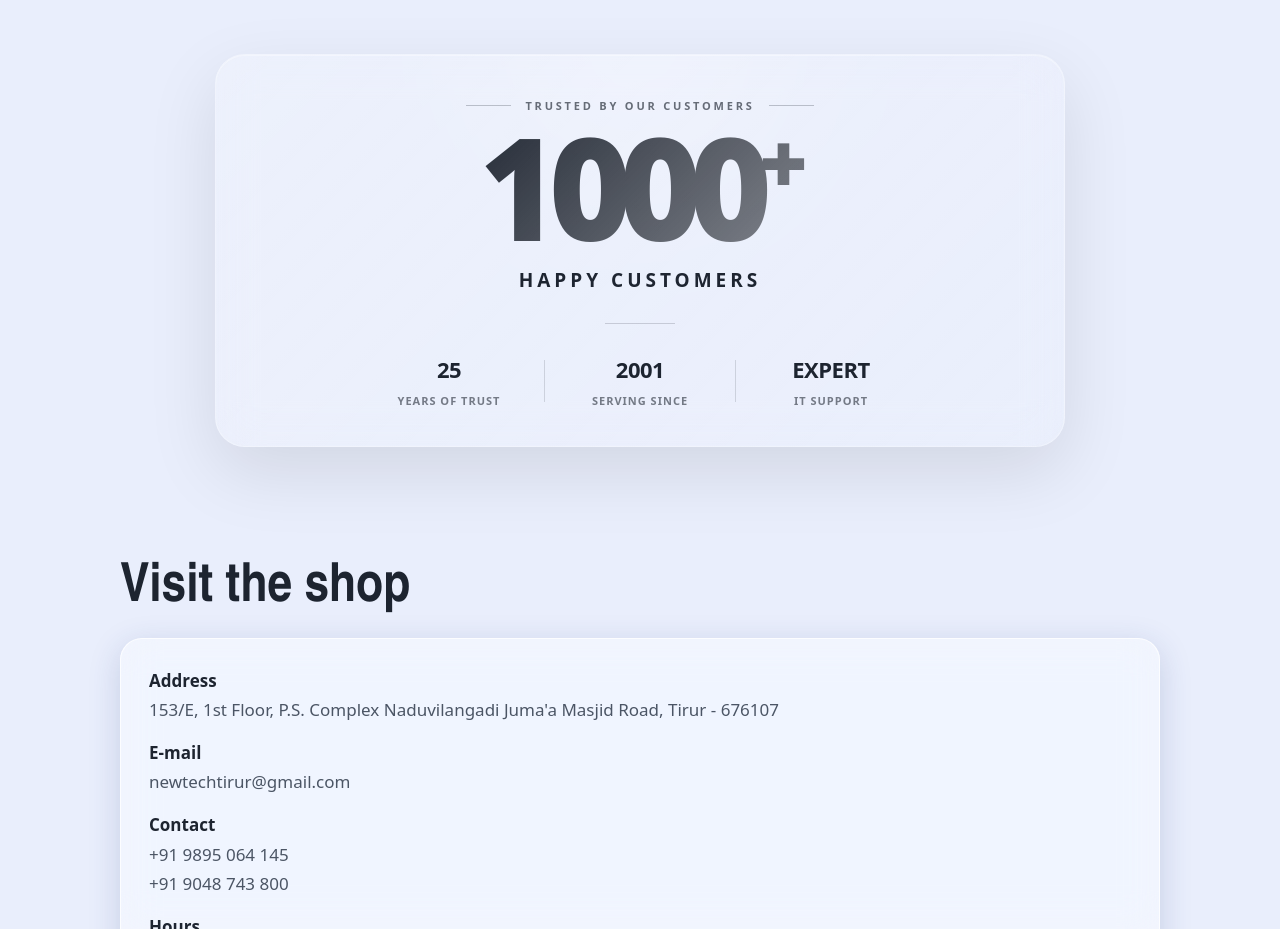
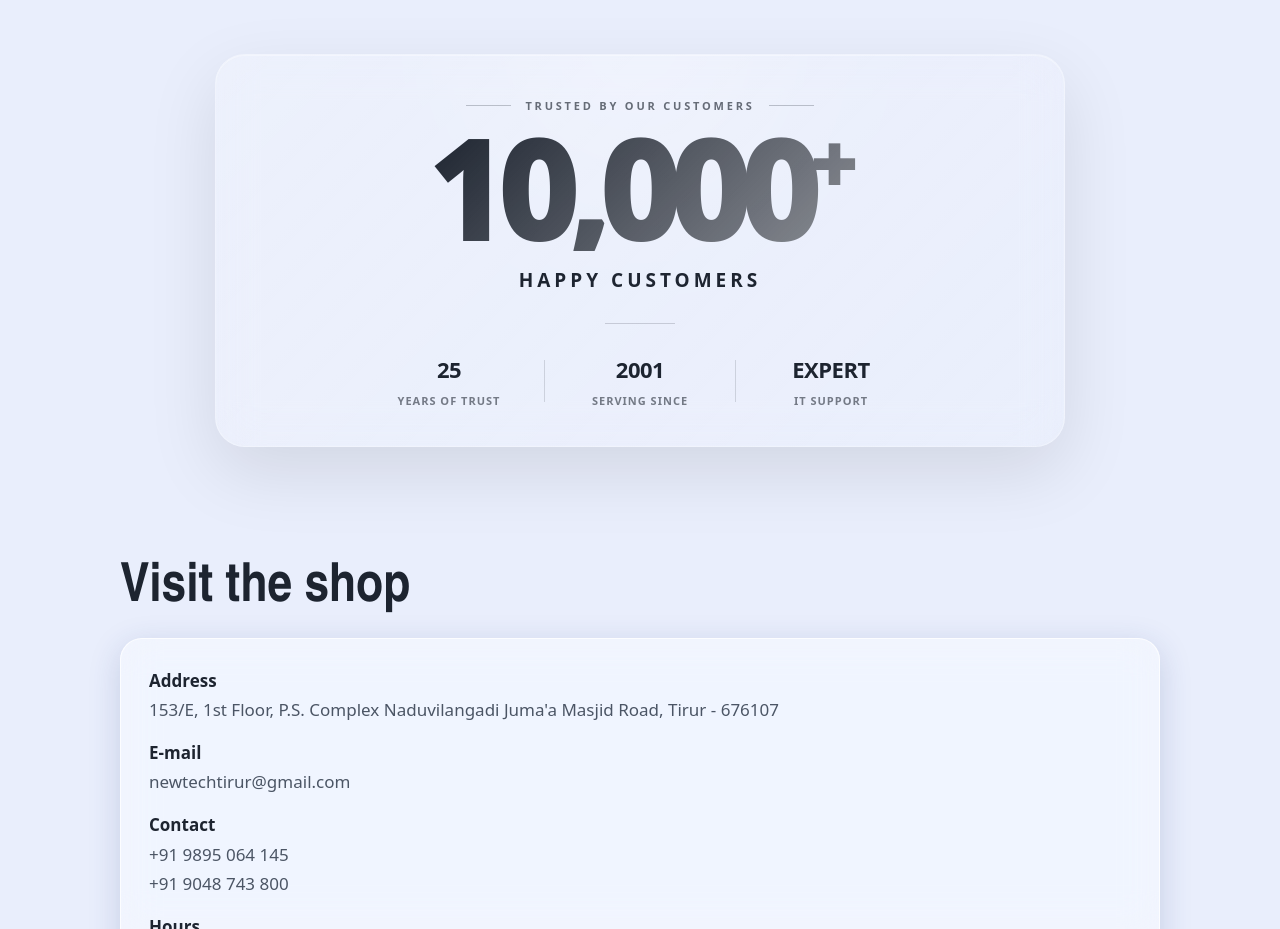
Before and after one commit to newtechtirur/NewTech, a plain HTML site: page index.html in a window 1280 px wide. Shown: the part 1540-2469 px from the top of the page. Drawn offline with Linux system fonts and the light colour scheme.

Commit message:
Update index.html

```diff
--- a/index.html
+++ b/index.html
@@ -43,7 +43,7 @@
     </div>
 
     <div class="customer-count">
-      1000<span>+</span>
+      10,000<span>+</span>
     </div>
 
     <div class="customer-label">
```
